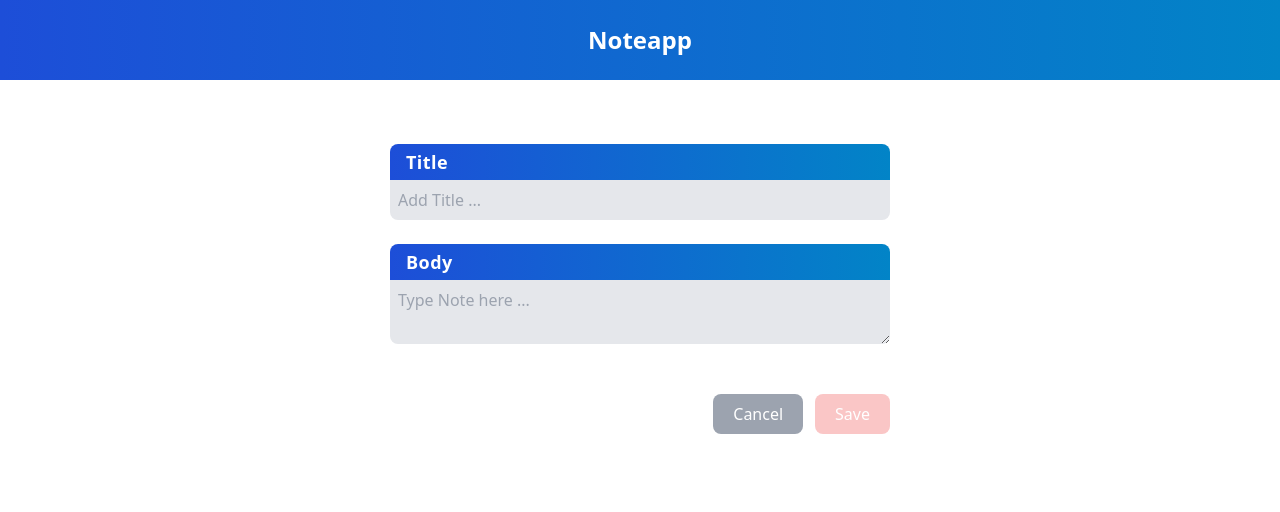
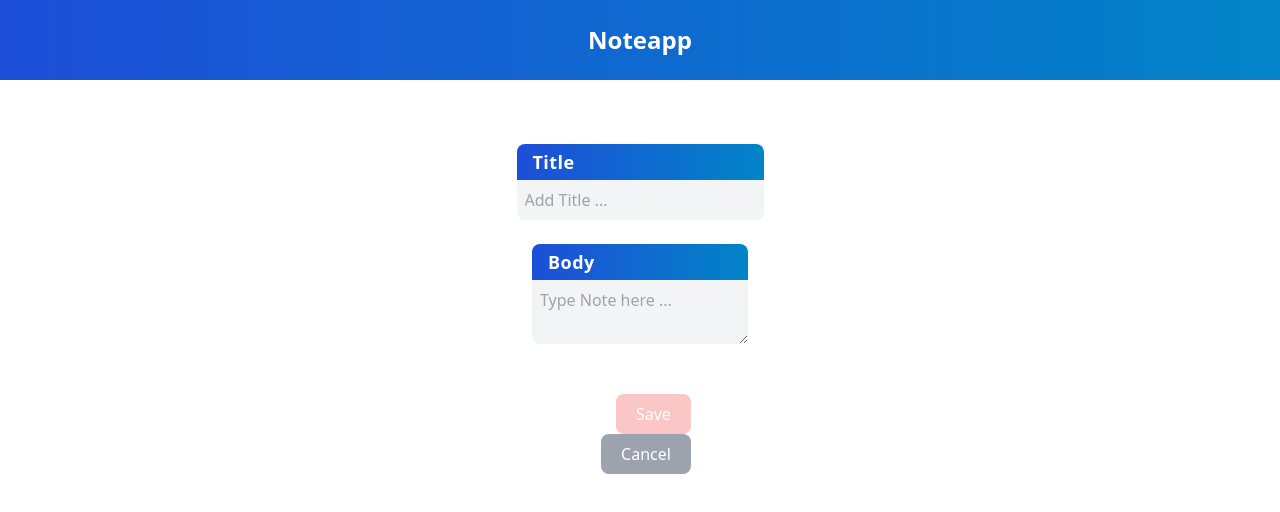
Before and after one commit to wibawasuyadnya/noteapp, an Angular app: page /1 in a window 1280 px wide. Shown: the top 512 px of the page. Built offline with nearby package versions, Linux system fonts and the light colour scheme.

Commit message:
set route

```diff
--- a/src/app/pages/note-details/note-details.component.html
+++ b/src/app/pages/note-details/note-details.component.html
@@ -2,26 +2,26 @@
 
     <form #noteForm="ngForm" (ngSubmit)="onSubmit(noteForm)" class="flex flex-col space-y-6">
 
-        <div class="field ">
+        <div class="field max-[600px]:w-4/5 mx-auto">
             <div class="w-full rounded-tr-lg rounded-tl-lg bg-gradient-to-r from-blue-700 to-sky-600 flex-row px-4 py-1">
                 <label class="label text-lg tracking-wide text-white font-semibold ">Title</label>
             </div>
             <div class="control">
-                <input placeholder="Add Title ..." name="title" [ngModel]="note.title" required type="text" class="input w-full h-10 rounded-bl-lg rounded-br-lg p-2 bg-gray-200">
+                <input placeholder="Add Title ..." name="title" [ngModel]="note.title" required type="text" class="input w-full h-10 rounded-bl-lg rounded-br-lg p-2 bg-gray-100">
             </div>
         </div>
 
 
-        <div class="field ">
+        <div class="field max-[600px]:w-4/5 mx-auto">
             <div class="w-full rounded-tr-lg rounded-tl-lg bg-gradient-to-r from-blue-700 to-sky-600 flex-row px-4 py-1">
                 <label class="label text-lg tracking-wide text-white font-semibold ">Body</label>
             </div>
             <div class="control">
-                <textarea placeholder="Type Note here ..."  name="body" [ngModel]="note.body"  class="textarea rounded-bl-lg rounded-br-lg w-full bg-gray-200 p-2"></textarea>
+                <textarea placeholder="Type Note here ..."  name="body" [ngModel]="note.body"  class="textarea rounded-bl-lg rounded-br-lg w-full bg-gray-100 p-2"></textarea>
             </div>
         </div>
 
-        <div class=" grouped-field h-fit py-5 pulled-right relative">
+        <div class=" grouped-field h-fit py-5 pulled-right max-[600px]:w-4/5 mx-auto relative">
             <div class="control">
                 <button [disabled]="!noteForm.valid" type="submit" class="button disabled:cursor-not-allowed	 disabled:opacity-30 disabled:bg-red-500 is-success float-right ml-3 transition-transform duration-200 ease-in-out hover:scale-110 bg-sky-600 rounded-lg text-white px-5 py-2"> Save </button>
             </div>
```
Also changed, not shown: src/app/app-routing.module.ts (line endings or trailing spaces), 1 other file (tests, documents, lock files or other folders).
